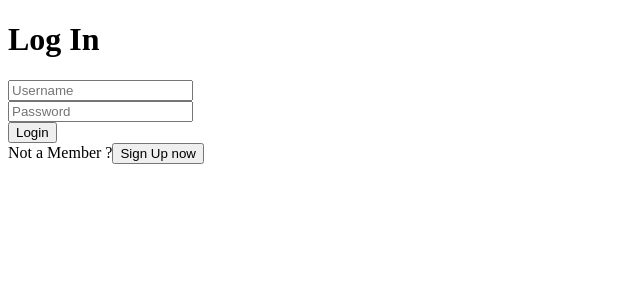
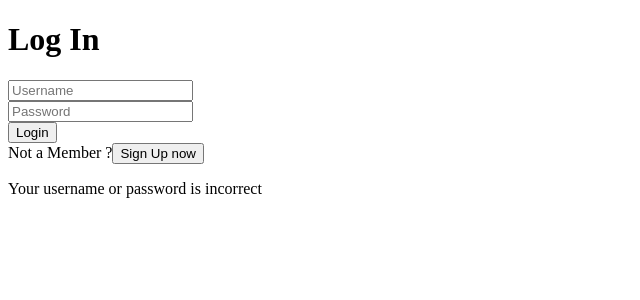
Before and after one commit to fcbvttn123/react-chat-app, a React (Vite) app: page / in a window 1280 px wide. Both pictures are taken after typing "Sample", "Sample123" into the empty fields and a click on the button "Login". Shown: the top 300 px of the page, without its empty margins (0-640 px from the left). Built offline with nearby package versions, Linux system fonts and the light colour scheme; no server answers; the database is empty.

Commit message:
New State: invalidCredentials in Sign-InForm component

```diff
--- a/src/components/signInScreen/SignInForm.jsx
+++ b/src/components/signInScreen/SignInForm.jsx
@@ -10,6 +10,8 @@ export function SignInForm(props) {
         username: "",
         password: ""
     })
+
+    const [invalidCredentials, setInvalidCredentials] = useState(false)
 
     function handleFormDataChanged(e) {
         const {name, value} = e.target
@@ -26,9 +28,11 @@ export function SignInForm(props) {
         const reference = ref(realtimeDb, `accounts/${signInFormData.username}`)
         onValue(reference, snapShot => {
             if(snapShot.val() && snapShot.val().password == signInFormData.password) {
-                console.log("Valid")
+              console.log("Valid")
+              setInvalidCredentials(false)
             } else {
-                console.log("Invalid")
+              console.log("Invalid")
+              setInvalidCredentials(true)
             }
         })
         setSignInFormData({
@@ -39,7 +43,9 @@ export function SignInForm(props) {
 
     return (
       <div className="sign-in-form">
+
         <h1>Log In</h1>
+
         {/* Form */}
         <form onSubmit={submitForm}>
           <input
@@ -62,6 +68,7 @@ export function SignInForm(props) {
           <br />
           <button>Login</button> <br />
         </form>
+
         {/* Sign Up Container */}
         <div className="sign-up-container">
           <span>Not a Member ?</span>
@@ -72,6 +79,9 @@ export function SignInForm(props) {
             Sign Up now
           </button>
         </div>
+
+        {invalidCredentials && <p>Your username or password is incorrect</p>}
+
       </div>
     );
 
```
